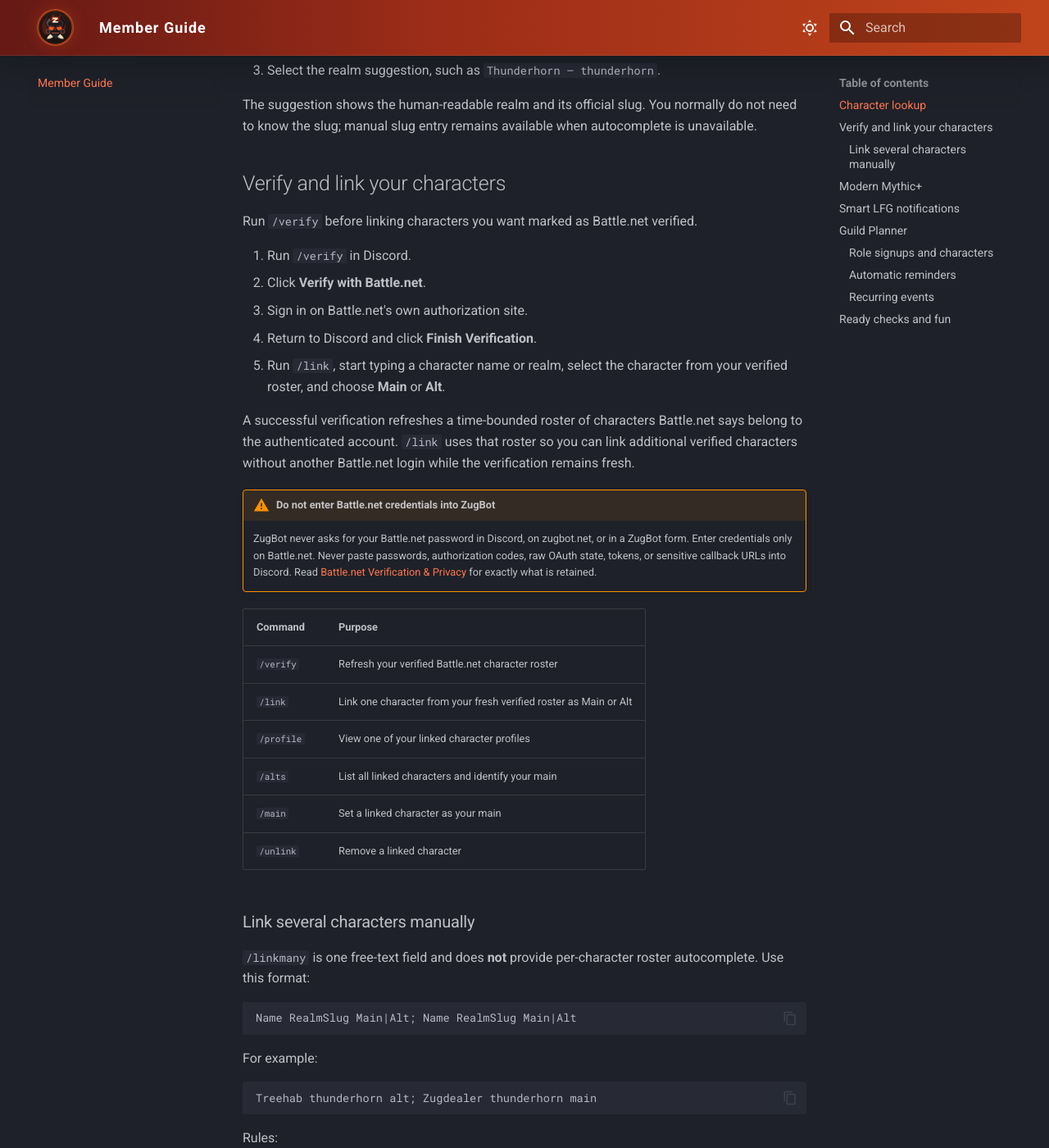
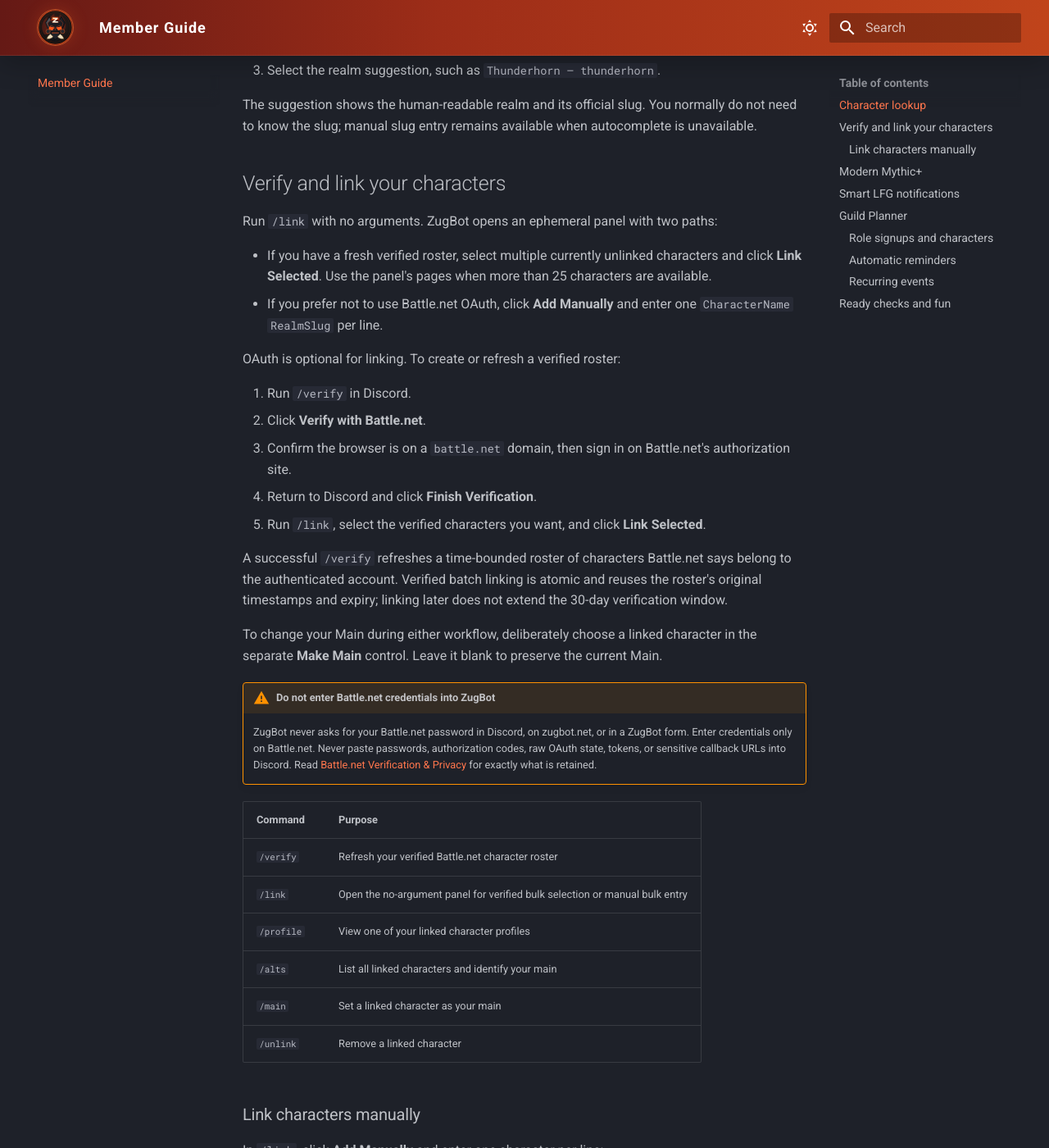
Before and after one commit to sthorne80/zugbot-site, an MkDocs documentation site: the page built from docs/member-guide.md, in a window 1280 px wide and 1400 px high, scrolled down 335 px. Shown: the whole window at 82% size. Built offline with MkDocs 1.6.1 and Material for MkDocs 9.7.7, drawn with Linux system fonts in a browser that asks for light colours; some of the changed text lies outside the part shown.

Commit message:
docs: update member guide for unified link

````diff
--- a/docs/member-guide.md
+++ b/docs/member-guide.md
@@ -12,15 +12,22 @@
 
 ## Verify and link your characters
 
-Run `/verify` before linking characters you want marked as Battle.net verified.
+Run `/link` with no arguments. ZugBot opens an ephemeral panel with two paths:
+
+- If you have a fresh verified roster, select multiple currently unlinked characters and click **Link Selected**. Use the panel's pages when more than 25 characters are available.
+- If you prefer not to use Battle.net OAuth, click **Add Manually** and enter one `CharacterName RealmSlug` per line.
+
+OAuth is optional for linking. To create or refresh a verified roster:
 
 1. Run `/verify` in Discord.
 2. Click **Verify with Battle.net**.
-3. Sign in on Battle.net's own authorization site.
+3. Confirm the browser is on a `battle.net` domain, then sign in on Battle.net's authorization site.
 4. Return to Discord and click **Finish Verification**.
-5. Run `/link`, start typing a character name or realm, select the character from your verified roster, and choose **Main** or **Alt**.
+5. Run `/link`, select the verified characters you want, and click **Link Selected**.
 
-A successful verification refreshes a time-bounded roster of characters Battle.net says belong to the authenticated account. `/link` uses that roster so you can link additional verified characters without another Battle.net login while the verification remains fresh.
+A successful `/verify` refreshes a time-bounded roster of characters Battle.net says belong to the authenticated account. Verified batch linking is atomic and reuses the roster's original timestamps and expiry; linking later does not extend the 30-day verification window.
+
+To change your Main during either workflow, deliberately choose a linked character in the separate **Make Main** control. Leave it blank to preserve the current Main.
 
 !!! warning "Do not enter Battle.net credentials into ZugBot"
     ZugBot never asks for your Battle.net password in Discord, on zugbot.net, or in a ZugBot form. Enter credentials only on Battle.net. Never paste passwords, authorization codes, raw OAuth state, tokens, or sensitive callback URLs into Discord. Read [Battle.net Verification & Privacy](verification.md) for exactly what is retained.
@@ -28,35 +35,36 @@
 | Command | Purpose |
 | --- | --- |
 | `/verify` | Refresh your verified Battle.net character roster |
-| `/link` | Link one character from your fresh verified roster as Main or Alt |
+| `/link` | Open the no-argument panel for verified bulk selection or manual bulk entry |
 | `/profile` | View one of your linked character profiles |
 | `/alts` | List all linked characters and identify your main |
 | `/main` | Set a linked character as your main |
 | `/unlink` | Remove a linked character |
 
-### Link several characters manually
+### Link characters manually
 
-`/linkmany` is one free-text field and does **not** provide per-character roster autocomplete. Use this format:
+In `/link`, click **Add Manually** and enter one character per line:
 
 ```text
-Name RealmSlug Main|Alt; Name RealmSlug Main|Alt
+CharacterName RealmSlug
+CharacterName RealmSlug
 ```
 
 For example:
 
 ```text
-Treehab thunderhorn alt; Zugdealer thunderhorn main
+Treehab thunderhorn
+Zugdealer thunderhorn
 ```
 
 Rules:
 
 - use Blizzard's official realm slug; see the [Realm Slug Reference](realm-slugs.md);
-- submit at most 20 entries per batch;
-- separate entries with a semicolon or a new line;
-- mark at most one Main in each batch;
-- `Main|Alt` is optional and defaults to Alt.
+- put each character on its own line;
+- use the optional separate **Make Main** field only when you intend to change your Main;
+- leave **Make Main** blank to preserve the current Main.
 
-Manual linking does not itself prove ownership. A later successful `/verify` can refresh matching linked characters as Battle.net verified.
+Manual links remain unverified. A later successful `/verify` upgrades exact matching manual links to Battle.net verified.
 
 ## Modern Mythic+
 
````
